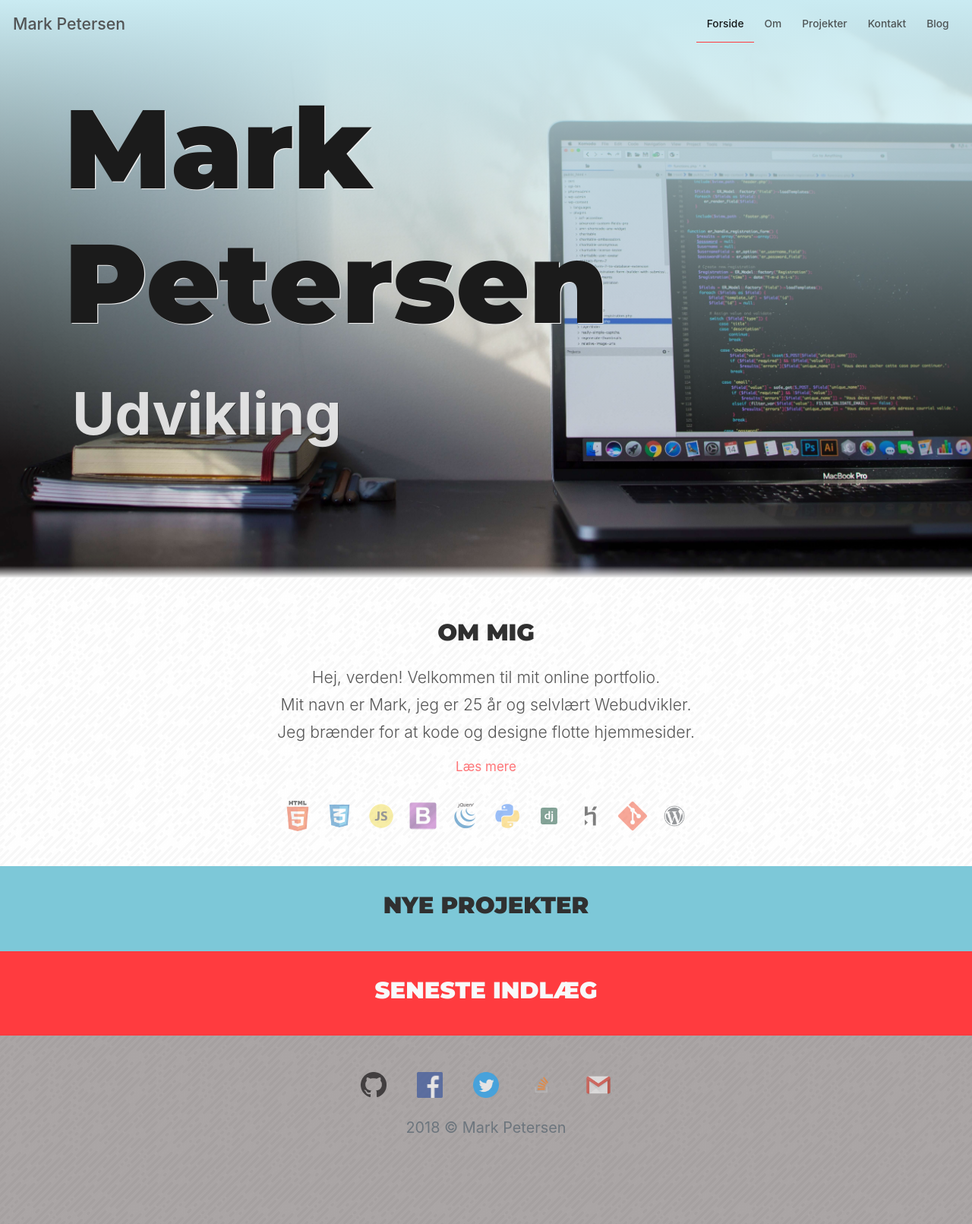
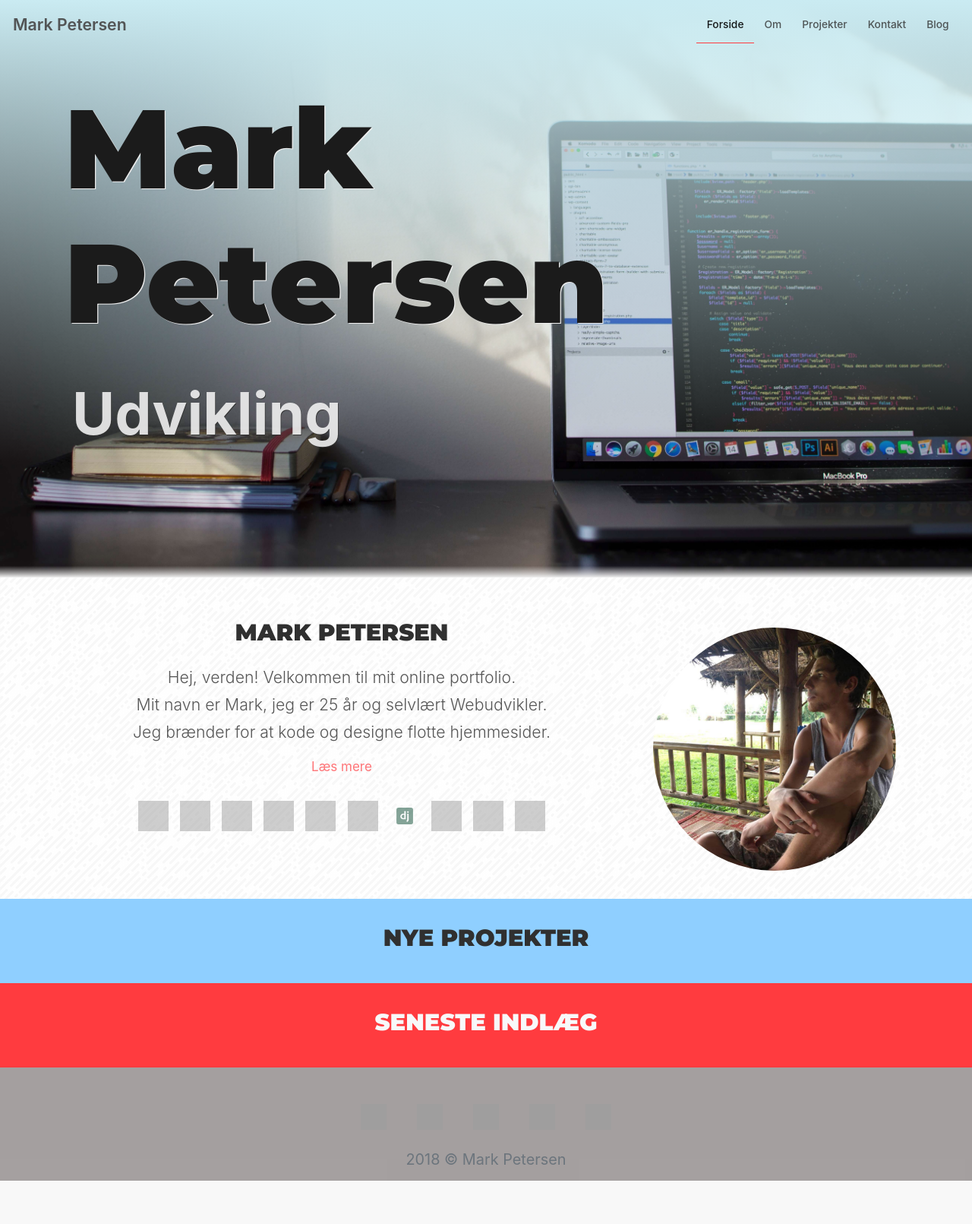
Before and after one commit to MarkP92/personal-portfolio, a Django app: page / in a window 1280 px wide. Shown: the whole page at 76% size. After the commit the page ends 1554 px from the top, so only its background shows below. Run offline with Django 3.2, Linux system fonts and the light colour scheme; data that the repository does not hold is empty; some libraries are stand-ins or nearby versions; grey boxes are pictures that could not be loaded.

Commit message:
svg, css and about

```diff
--- a/blog/templates/blog/post_detail.html
+++ b/blog/templates/blog/post_detail.html
@@ -11,7 +11,7 @@
                     <p class="muted-text post"><a href="{% url 'category_detail' slug=post.category.slug %}">{{ post.category }}</a></p>
                     <p class="date post author post">{{ post.published_at }}</p>
                 {% if post.image %}
-                    <img class="img-fluid" src="{{ post.image.url }}" alt="post image">
+                    <img class="img-fluid" src="{{ post.image.url }}" alt="Blog Featured Image">
                 {% endif %}
                 <p class="post-content">{{ post.text|safe|linebreaksbr }}</p>
             </div>
--- a/blog/templates/blog/post_list.html
+++ b/blog/templates/blog/post_list.html
@@ -10,7 +10,7 @@
     <div class="row">
         {% for post in post_list %}
             <div class="col-md-8">
-                <div class="card blog-card">
+                <div class="card">
                     {% if post.image %}
                         <img class="card-img-top" src="{{ post.image.url }}" class="img-fluid" alt="Blog Featured Image">
                     {% endif %}
@@ -22,6 +22,7 @@
                         <a href="{% url 'post_detail' slug=post.slug %}" class="btn btn-outline-dark">Læs mere</a>
                     </div>
                 </div>
+                <br />
             </div>
         {% endfor %}
         <div class="col-md-4">
--- a/static/css/style.css
+++ b/static/css/style.css
@@ -5,14 +5,18 @@ html {
     height: 100%;
 }
 
+*::before *::after {
+    content: '';
+    box-sizing: border-box;
+}
+
 body {
-    color: rgb(51, 51, 51);
+    color: #303030;
     font-weight: 400;
     line-height: 1.5;
     background-color: #efefef;
     display: block;
     border: none;
-    padding: 0px;
 }
 
 body p {
@@ -25,8 +29,6 @@ body p {
 
 body a {
     color: #303030;
-    line-height: 1.4;
-    font-weight: 500;
     text-decoration: none;
 }
 
@@ -34,12 +36,15 @@ body a:hover {
     text-decoration: none;
 }
 
-h1,h2,h3,h4,h5,h6 {
+h1,h2,h3 {
     font-family: 'Montserrat', 'Open Sans', sans-serif;
-    color: #303030;
     line-height: 1.4;
     font-weight: 600;
-    font-size: 1.5rem;
+    font-size: 2rem;
+}
+
+h4,h5,h6 {
+    font-size: 1.6rem;
 }
 
 .container-fluid {
@@ -63,6 +68,7 @@ li {
 .navbar-light .navbar-nav .nav-link {
     font-size: 1em;
     color: rgba(48, 48, 48, .8);
+    font-weight: 500;
 }
 
 .active {
@@ -71,6 +77,7 @@ li {
 }
 
 .navbar-light .navbar-brand {
+    font-weight: 600;
     color: rgba(70, 69, 69, 0.9)
 }
 
@@ -256,7 +263,7 @@ li {
 
 /* PROJECTS*/
 #project-section {
-    background-color: rgba(125, 200, 216, 1);
+    background-color: #8fcfff;
     width: 100%;
     padding-left: 0px;
     padding-right: 0px;
@@ -279,10 +286,6 @@ li {
     padding: 0.8rem;
 }
 
-/* .post-content {
-    padding: 1.25rem;
-} */
-
 #blog-head {
     color: #f8f9fa;
 }
@@ -297,9 +300,10 @@ li {
 .sidebar {
     background-color: #ffffff;
     padding: 15px;
-    box-shadow: 0 10px 20px 0 rgba(0, 0, 0, 0.1);
+    box-shadow: 0 10px 20px 0 rgba(0, 0, 0, 0.3);
     position: relative;
     top: 0px;
+    margin-bottom: 10px;
 }
 
 .sidebar hr {
@@ -308,27 +312,21 @@ li {
 
 /* CARDS */
 .card {
-    margin-bottom: 10px;
-    box-shadow: 0 10px 20px 0 rgba(0, 0, 0, 0.1)
+    box-shadow: 0 10px 20px 0 rgba(0, 0, 0, 0.3);
 }
 
 .card-title a {
+    font-weight: 800;
     text-decoration: none;
-}
-
-.card-deck {
-    width: 100vw;
 }
 
 /* FOOTER */
 .footer {
-    background-image: url(../img/lines.png);
     background-color: rgba(115, 108, 108, 0.6);
-    background-blend-mode: darken;
     height: 100%;
     width: 100%;
     bottom: 0;
-    padding-bottom: 100px;
+    /* padding-bottom: 100px; */
 }
 
 /* SOCIAL LINKS */
@@ -351,7 +349,6 @@ li {
     opacity: 0.7;
     -webkit-opacity: 0.7;
     -moz-opacity: 0.7;
-    color: grey;
 }
 
 .social li img:hover {
@@ -363,7 +360,7 @@ li {
 }
 
 /* MEDIA SCREENS */
-@media screen {
+@media only screen {
     body {
         font-size: 0.9em;
     }
--- a/templates/base.html
+++ b/templates/base.html
@@ -74,11 +74,11 @@
             <div class="row">
                 <div class="col">
                     <ul class="social">
-                        <li><a href="https://github.com/MarkP92" target="_blank"><img src="{% static 'img/GH64px.png' %}" alt="GitHub"></a></li>
-                        <li><a href="https://www.facebook.com/Mr.Quid" target="_blank"><img src="{% static 'img/FB72.png' %}" alt="Facebook"></a></li>
-                        <li><a href="https://twitter.com/MarkP_DK" target="_blank"><img src="{% static 'img/Twitter.png' %}" alt="Twitter"></a></li>
-                        <li><a href="https://stackoverflow.com/users/9548281/markpetersen" target="_blank"><img src="{% static 'img/SO.png' %}" alt="StackOverflow"></a></li>
-                        <li><a href="mailto:petersenmark92@gmail.com"><img src="{% static 'img/gmail64px.png' %}" alt="Gmail"></a></li>
+                        <li><a href="https://github.com/MarkP92" target="_blank"><img src="{% static 'img/GH64px.svg' %}" alt="GitHub"></a></li>
+                        <li><a href="https://www.facebook.com/Mr.Quid" target="_blank"><img src="{% static 'img/FB72.svg' %}" alt="Facebook"></a></li>
+                        <li><a href="https://twitter.com/MarkP_DK" target="_blank"><img src="{% static 'img/Twitter.svg' %}" alt="Twitter"></a></li>
+                        <li><a href="https://stackoverflow.com/users/9548281/markpetersen" target="_blank"><img src="{% static 'img/SO.svg' %}" alt="StackOverflow"></a></li>
+                        <li><a href="mailto:petersenmark92@gmail.com"><img src="{% static 'img/gmail64px.svg' %}" alt="Gmail"></a></li>
                     </ul>
                     <p class="text-muted" id="copy">2018 &copy; Mark Petersen</p>
                 </div>
--- a/templates/index.html
+++ b/templates/index.html
@@ -14,7 +14,6 @@
                         <span>SEO</span>
                     </p>
                 </div>
-                <!-- <a class="btn btn-primary" id="cta" href="{% url 'project_list' %}" role="button">Projekter &raquo;</a> -->
             </div>
         </div>
     </div>
@@ -25,26 +24,34 @@
     <section class="section" id="about-section">
         <div class="container">
             <div class="row" id="about-text">
-                <div class="col-md-12">
-                    <h2 class="section-header">OM MIG</h2>
-                    <p class="lead">Hej, verden! Velkommen til mit online portfolio.<br>Mit navn er Mark, jeg er 25 år og selvlært Webudvikler.<br>Jeg brænder for at kode og designe flotte hjemmesider.</p>
+                <div class="col-md-8 col-sm-12">
+                    <h2 class="section-header">MARK PETERSEN</h2>
+                    <p class="lead">
+                        Hej, verden! Velkommen til mit online portfolio.<br />
+                        Mit navn er Mark, jeg er 25 år og selvlært Webudvikler.<br />
+                        Jeg brænder for at kode og designe flotte hjemmesider.<br />
+                    </p>
                     <a href="{% url 'about' %}" class="btn btn-outline-light">Læs mere</a>
+                    <ul class="skills">
+                        <li class="skill-item"><img src="{% static 'img/html_icon.svg' %}" alt="HTML5"/></li>
+                        <li class="skill-item"><img src="{% static 'img/css_icon.svg' %}" alt="CSS3"/></li>
+                        <li class="skill-item"><img src="{% static 'img/js_icon.svg' %}" alt="JavaScript"/></li>
+                        <li class="skill-item"><img src="{% static 'img/bootstrap_icon.svg' %}" alt="Bootstrap 4"/></li>
+                        <li class="skill-item"><img src="{% static 'img/jquery_icon.svg' %}" alt="jQuery"/></li>
+                        <li class="skill-item"><img src="{% static 'img/python_icon.svg' %}" alt="Python"/></li>
+                        <li class="skill-item"><img src="{% static 'img/django_icon.svg' %}" alt="Django"/></li>
+                        <li class="skill-item"><img src="{% static 'img/heroku_icon.svg' %}" alt="Heroku"/></li>
+                        <li class="skill-item"><img src="{% static 'img/git_icon.svg' %}" alt="Git"/></li>
+                        <li class="skill-item"><img src="{% static 'img/wp_icon.svg' %}" alt="WordPress"/></li>
+                    </ul>
+                </div>
+                <div class="col-md-4 col-sm-12">
+                    <img src="{% static 'img/mark.jpg' %}" class="img-fluid" alt="Mark Petersen" id="about-img">
                 </div>
             </div>
             <div class="row">
                 <div class="col-md-12">
-                    <ul class="skills">
-                        <li class="skill-item"><img src="{% static 'img/html_icon.png' %}" alt="HTML5"/></li>
-                        <li class="skill-item"><img src="{% static 'img/css_icon.png' %}" alt="CSS3"/></li>
-                        <li class="skill-item"><img src="{% static 'img/js_icon.png' %}" alt="JavaScript"/></li>
-                        <li class="skill-item"><img src="{% static 'img/bootstrap_icon.png' %}" alt="Bootstrap 4"/></li>
-                        <li class="skill-item"><img src="{% static 'img/jquery_icon.png' %}" alt="jQuery"/></li>
-                        <li class="skill-item"><img src="{% static 'img/python_icon.png' %}" alt="Python"/></li>
-                        <li class="skill-item"><img src="{% static 'img/django_icon.svg' %}" alt="Django"/></li>
-                        <li class="skill-item"><img src="{% static 'img/heroku_icon.png' %}" alt="Heroku"/></li>
-                        <li class="skill-item"><img src="{% static 'img/git_icon.png' %}" alt="Git"/></li>
-                        <li class="skill-item"><img src="{% static 'img/wp_icon.png' %}" alt="WordPress"/></li>
-                    </ul>
+
                 </div>
             </div>
         </div>
@@ -83,7 +90,7 @@
                 <div class="card-deck">
                     {% for post in post_list %}
                         <div class="col-md-4 col-sm-6 col-xs-12">
-                            <div class="card blog-card">
+                            <div class="card">
                                 {% if post.image %}
                                     <img class="card-img-top" src="{{ post.image.url }}" alt="Blog Featured Image">
                                 {% endif %}
```
Also changed, not shown: blog/templates/blog/category_list.html (+11 -1 lines), static/img/FB72.svg (added), static/img/GH64px.svg (added), static/img/SO.svg (added), static/img/Twitter.svg (added), static/img/bootstrap_icon.svg (added), static/img/css_icon.svg (added), static/img/git_icon.svg (added), static/img/gmail64px.svg (added), static/img/heroku_icon.svg (added), static/img/html_icon.svg (added), static/img/jquery_icon.svg (added), static/img/js_icon.svg (added), static/img/python_icon.svg (added), 1 more files. Lines whose indentation alone changed are shown as unchanged.
